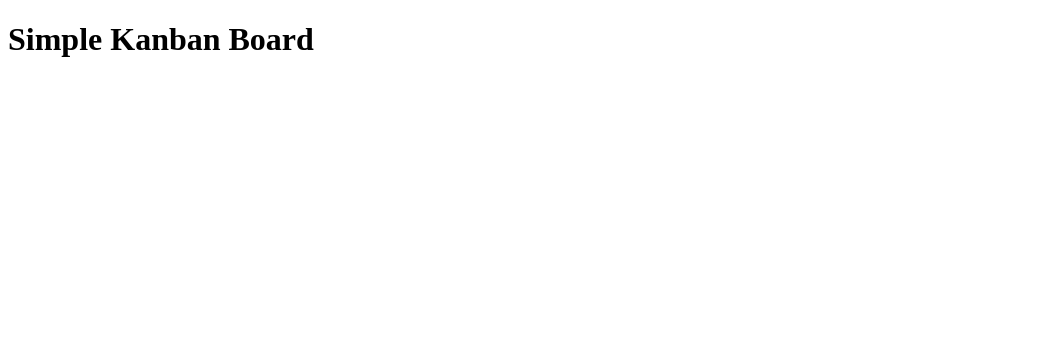
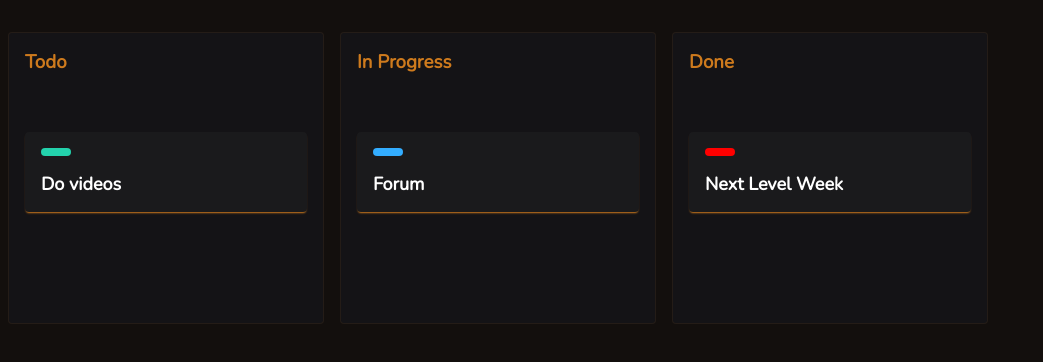
Before and after one commit to Dgvalerio/drag-and-drop, a website: page src/index.html in a window 1280 px wide. Shown: the whole page, without its empty margins (0-1043 px from the left). Drawn offline with nearby package versions, Linux system fonts and the light colour scheme.

Commit message:
Estilo simples

```diff
--- a/package.json
+++ b/package.json
@@ -1,10 +1,13 @@
 {
   "name": "drag-and-drop",
   "version": "1.0.0",
-  "main": "index.js",
+  "main": "src/index.html",
   "repository": "https://github.com/Dgvalerio/drag-and-drop.git",
   "author": "Davi Gonçalves Valério <al.davigvalerio@gmail.com>",
   "license": "MIT",
+  "scripts": {
+    "start": "live-server src/ --port=3000"
+  },
   "devDependencies": {
     "eslint": "^7.30.0",
     "eslint-config-airbnb-base": "^14.2.1",
--- a/src/index.html
+++ b/src/index.html
@@ -3,8 +3,38 @@
 <head>
   <meta charset="UTF-8">
   <title>Simple Kanban Board</title>
+  <link rel='stylesheet' href='style.css' />
+  <link />
 </head>
 <body>
-  <h1>Simple Kanban Board</h1>
+<div class="boards">
+  <div class="board">
+    <h3>Todo</h3>
+    <div class="dropzone">
+      <div class="card" draggable='true'>
+        <div class="status green"></div>
+        <div class="content">Do videos</div>
+      </div>
+    </div>
+  </div>
+  <div class="board">
+    <h3>In Progress</h3>
+    <div class="dropzone">
+      <div class="card" draggable='true'>
+        <div class="status blue"></div>
+        <div class="content">Forum</div>
+      </div>
+    </div>
+  </div>
+  <div class="board">
+    <h3>Done</h3>
+    <div class="dropzone">
+      <div class="card" draggable='true'>
+        <div class="status red"></div>
+        <div class="content">Next Level Week</div>
+      </div>
+    </div>
+  </div>
+</div>
 </body>
 </html>
--- a/src/style.css
+++ b/src/style.css
@@ -0,0 +1,65 @@
+@import url('https://fonts.googleapis.com/css2?family=Nunito&display=swap');
+
+html {
+  font-family: 'Nunito', sans-serif;
+}
+
+body {
+  background-color: #130f0d;
+  color: white;
+}
+
+.boards {
+  display: flex;
+  margin-top: 32px;
+  gap: 16px;
+}
+
+.board {
+  background-color: #141316;
+  border: 1px solid #fd951f11;
+  border-radius: 4px;
+}
+
+.board > h3 {
+  padding: 16px;
+  margin: 0;
+  color: #fd951fcc;
+}
+
+.dropzone {
+  padding: 16px;
+  min-width: 282px;
+  min-height: 200px;
+}
+
+.card {
+  background-color: #1a1a1c;
+  padding: 16px;
+  box-shadow: 0 2px 2px -1px #fd951fcc;
+  width: 250px;
+  margin: 25px 0;
+  border-radius: 4px;
+  font-weight: 600;
+  font-size: 18px;
+}
+
+.status {
+  width: 30px;
+  height: 8px;
+  background-color: gray;
+  margin-bottom: 16px;
+  border-radius: 8px;
+}
+
+.status.green {
+  background-color: #23d2ac;
+}
+
+.status.blue {
+  background-color: #33adff;
+}
+
+.status.red {
+  background-color: red;
+}
```
